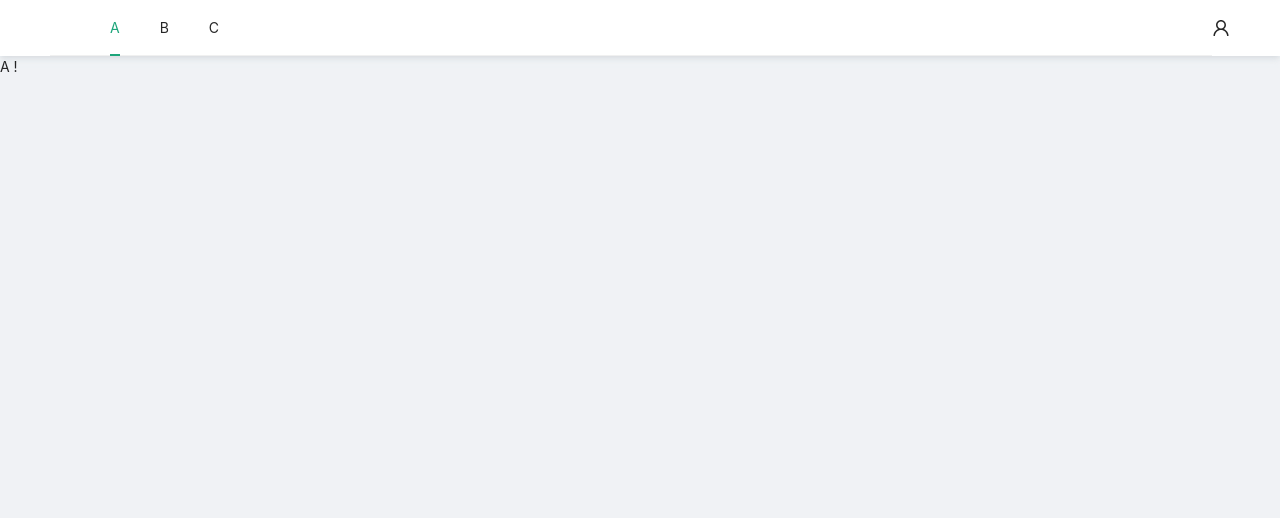
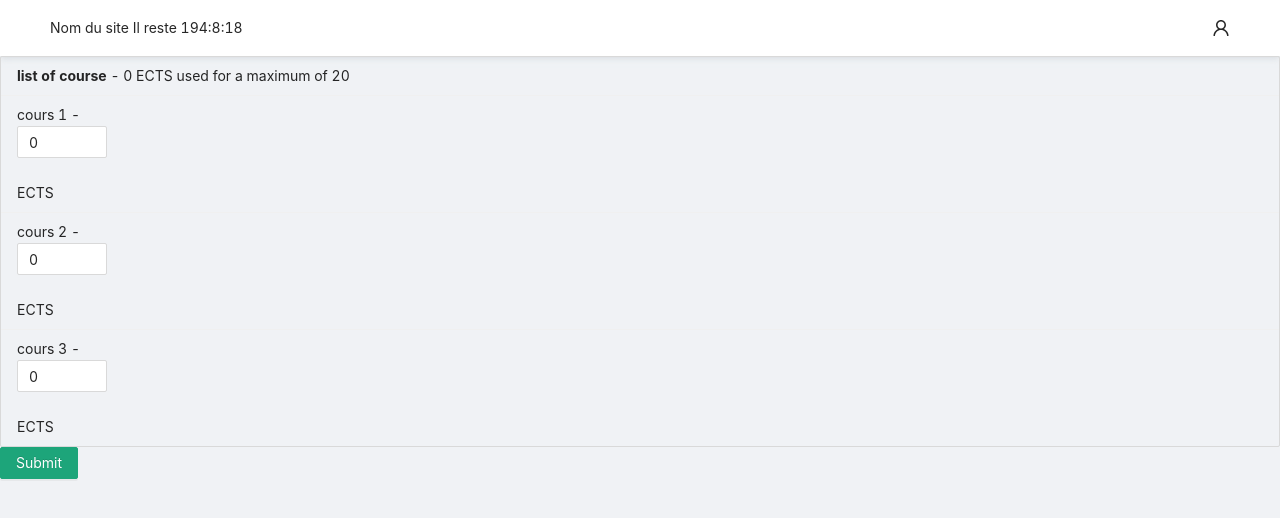
Before and after one commit to Tushita111/blockchain_project, a React (Create React App) app: page / in a window 1280 px wide. Shown: the top 518 px of the page. Built offline with nearby package versions, Linux system fonts and the light colour scheme.

Commit message:
add timer and begining of the courses

```diff
--- a/src/component/A/A.tsx
+++ /dev/null
@@ -1,11 +0,0 @@
-
-const A = () => {
-
-    return (
-        <>
-           A !
-        </>
-    );
-};
-
-export default A;
--- a/src/component/B/B.tsx
+++ /dev/null
@@ -1,11 +0,0 @@
-
-
-const B = () => {
-    return (
-        <>
-            B !
-        </>
-    );
-};
-
-export default B;
--- a/src/component/C/C.tsx
+++ /dev/null
@@ -1,12 +0,0 @@
-
-
-const C = () => {
-
-    return (
-        <>
-           C !
-        </>
-    );
-};
-
-export default C;
--- a/src/component/Header.tsx
+++ b/src/component/Header.tsx
@@ -1,40 +1,16 @@
 import React from "react";
 import { Header as BaseHeader } from "antd/lib/layout/layout";
-import { Menu, Dropdown, MenuProps } from "antd";
+import type { MenuProps } from 'antd';
+import { Dropdown } from "antd";
 import { UserOutlined } from "@ant-design/icons";
-import { useLocation, useNavigate } from "react-router-dom";
-
-const menuKey = ["/", "/b", "/c"];
+import { useNavigate } from "react-router-dom";
+import Timer from "./Timer";
 
 const Header = () => {
-    const location = useLocation();
     const navigate = useNavigate();
 
-    // navigation menu
-    const navigationItems: MenuProps["items"] = [
-        {
-            key: "-1",
-            label: "",
-        },
-        {
-            key: "0",
-            label: "A",
-            onClick: () => navigate("/"),
-        },
-        {
-            key: "1",
-            label: "B",
-            onClick: () => navigate("/b"),
-        },
-        {
-            key: "2",
-            label: "C",
-            onClick: () => navigate("/c"),
-        },
-    ];
-
     // user menu
-    const userItems: MenuProps["items"] = [
+    const dropdownItems: MenuProps['items'] = [
         {
             key: "0",
             label: "Déconnexion",
@@ -44,20 +20,14 @@ const Header = () => {
         },
     ];
 
-    const UserMenu = (
-        <Menu items={userItems}>
-        </Menu>
-    );
-
     return (
         <BaseHeader className="flex items-center shadow-md shadow-gray-300/60">
-            <Menu
-                mode="horizontal"
-                selectedKeys={[menuKey.indexOf(location.pathname).toString()]}
-                className="flex-1 border-transparent"
-                items={navigationItems}
-            ></Menu>
-            <Dropdown overlay={UserMenu} trigger={["click"]}>
+            <div className="flex-1 border-transparent">
+            Nom du site    Il reste <Timer endTime={new Date("January, 4, 2023")}/>
+            </div>
+
+
+            <Dropdown menu={{items : dropdownItems}} trigger={["click"]}>
                 <UserOutlined className="text-lg" />
             </Dropdown>
         </BaseHeader>
--- /dev/null
+++ b/src/component/Timer.tsx
@@ -0,0 +1,36 @@
+import React, { useCallback } from 'react';
+import { useState, useEffect } from 'react';
+
+interface props {
+  endTime : Date
+}
+
+const Timer = ({endTime} : props) => {
+  const [days, setDays] = useState(0);
+  const [hours, setHours] = useState(0);
+  const [minutes, setMinutes] = useState(0);
+  const [seconds, setSeconds] = useState(0);
+
+  const getTime = useCallback(() => {
+    const time = endTime.getTime() - Date.now();
+
+    setDays(Math.floor(time / (1000 * 60 * 60 * 24)));
+    setHours(Math.floor(time / (1000 * 60 * 60)));// add % 24 to modulate by the day
+    setMinutes(Math.floor((time / 1000 / 60) % 60));
+    setSeconds(Math.floor((time / 1000) % 60));
+  }, [endTime]);
+
+  useEffect(() => {
+    const interval = setInterval(() => getTime(), 1000);
+
+    return () => clearInterval(interval);
+  }, [getTime]);
+
+  return (
+    <span className="timer">
+      {hours}:{minutes}:{seconds}
+    </span>
+  );
+};
+
+export default Timer;
--- /dev/null
+++ b/src/component/ects_choice/EctsChoice.tsx
@@ -0,0 +1,82 @@
+import { Button, Form, InputNumber, List } from "antd";
+import React, { useEffect, useState } from "react";
+
+interface Courses {
+    name : string;
+    ects : number;
+}
+
+const coursesName = ["cours 1", "cours 2", "cours 3"]
+const maxEcts = 20;
+
+const EctsChoice = () => {
+    const [form] = Form.useForm();
+
+    const [ectsUsed, setEctsUsed] = useState<number>(0);
+    const [courses, setCourses] = useState<Courses[]>(
+        coursesName.map((i) => {return {name : i, ects : 0}})
+    )
+
+    // when the courses change, we update the count of ects
+    useEffect(() => {
+        setEctsUsed(
+            courses.reduce(
+                (previous : number, current : Courses) => previous + current.ects,
+                0
+            )
+        )
+    }, [courses]);
+
+    /**
+     * on change of a ects number, we update the state
+     * @param value the new value
+     * @param name the name of the courses
+     */
+    const ectsChange = (value : number | null, name : string ) => {
+        if(value){
+            setCourses(
+                courses.map((i) =>
+                {
+                    if(i.name === name){
+                        return {ects : value, name : i.name}
+                    }else{
+                        return i;
+                    }
+                })
+            )
+        }
+    }
+
+
+    return (
+        <Form form={form} layout="horizontal">
+            <List
+                size="small"
+                header={<div><strong>list of course</strong> - {ectsUsed} ECTS used for a maximum of {maxEcts}</div>}
+                bordered
+                dataSource={courses}
+                renderItem={(item) =>
+                    <List.Item>
+                        {item.name} -
+                        <Form.Item name={item.name} rules={[{ required: true }]}>
+                            <InputNumber
+                                min={0}
+                                max={10}
+                                defaultValue={0}
+                                onChange={(value) => ectsChange(value, item.name)}
+                            />
+                        </Form.Item>
+
+                        ECTS
+                    </List.Item>}
+            />
+
+            <Form.Item>
+                <Button type="primary">Submit</Button>
+            </Form.Item>
+        </Form>
+    )
+}
+
+
+export default EctsChoice;
--- a/src/index.tsx
+++ b/src/index.tsx
@@ -4,9 +4,7 @@ import {BrowserRouter, Routes, Route} from 'react-router-dom';
 import './style/input.less';
 import App from './App';
 import reportWebVitals from './reportWebVitals';
-import A from './component/A/A';
-import B from './component/B/B';
-import C from './component/C/C';
+import EctsChoice from './component/ects_choice/EctsChoice';
 
 const root = ReactDOM.createRoot(
   document.getElementById('root') as HTMLElement
@@ -16,9 +14,7 @@ root.render(
     <BrowserRouter>
       <Routes>
         <Route path="/" element={<App />}>
-          <Route index element={<A />} />
-          <Route path="b" element={<B />} />
-          <Route path="c" element={<C/>} />
+          <Route index element={<EctsChoice />} />
         </Route>
       </Routes>
     </BrowserRouter>
```
